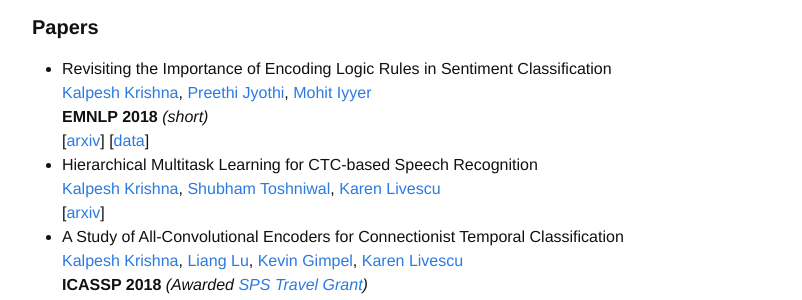
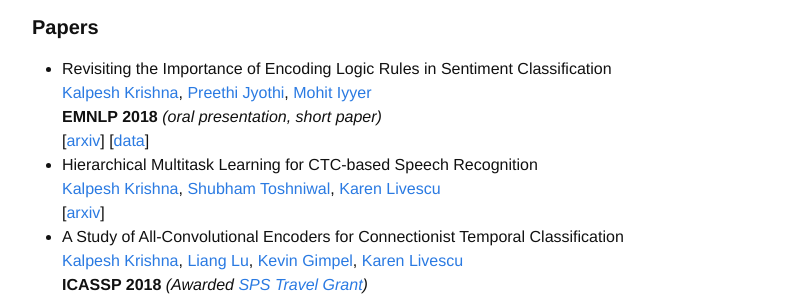
Before and after one commit to martiansideofthemoon/martiansideofthemoon.github.io, a Jekyll site: the page built from _pages/research.md, in a window 1280 px wide. Shown: the part 176-476 px from the top of the page, without its empty margins (238-1040 px from the left). Built offline with Jekyll 4.4.1, drawn with Linux system fonts in a browser that asks for light colours; comment, search, counter and statistics services are not loaded.

Commit message:
Adding oral presentation details

```diff
--- a/_pages/research.md
+++ b/_pages/research.md
@@ -9,7 +9,7 @@ My interests include Natural Language Processing, Speech Recognition and Compute
 
 * Revisiting the Importance of Encoding Logic Rules in Sentiment Classification
 [Kalpesh Krishna](http://martiansideofthemoon.github.io/), [Preethi Jyothi](https://www.cse.iitb.ac.in/~pjyothi/), [Mohit Iyyer](https://people.cs.umass.edu/~miyyer/)
-**EMNLP 2018** *(short)*
+**EMNLP 2018** *(oral presentation, short paper)*
 \[[arxiv](https://arxiv.org/abs/1808.07733)\] \[[data](https://github.com/martiansideofthemoon/logic-rules-sentiment/tree/master/crowd-data)\]
 * Hierarchical Multitask Learning for CTC-based Speech Recognition
 [Kalpesh Krishna](http://martiansideofthemoon.github.io/), [Shubham Toshniwal](http://ttic.uchicago.edu/~shtoshni/), [Karen Livescu](http://ttic.uchicago.edu/~klivescu/)
```
